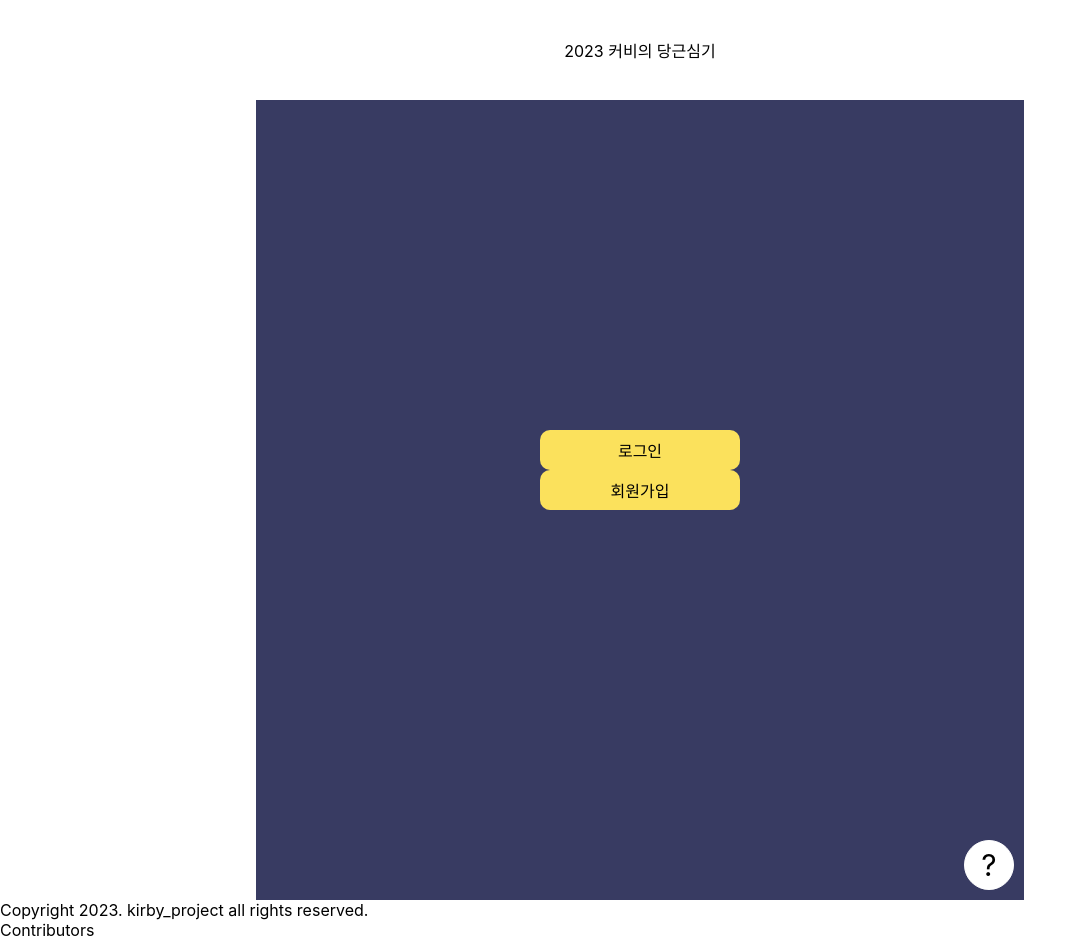
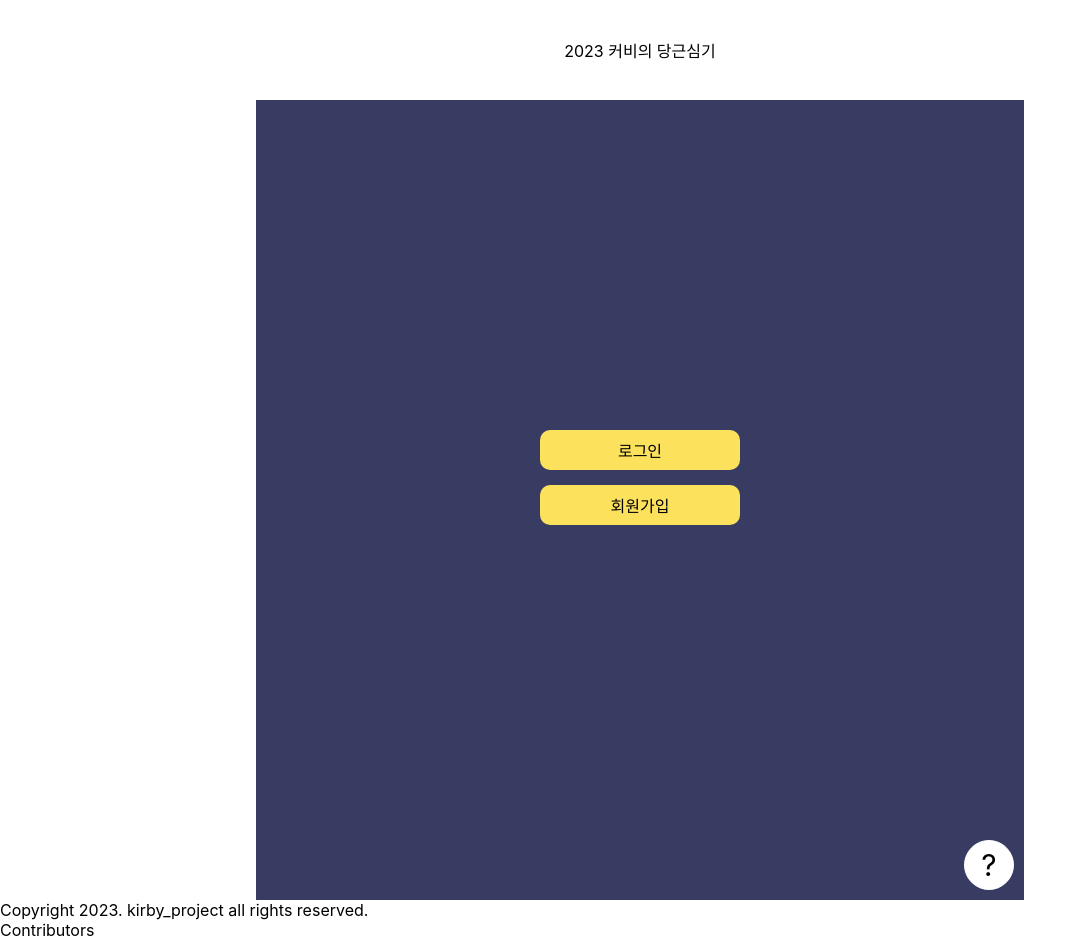
Before and after one commit to kirby-project-2023/carrot_project, a React (Create React App) app: page / in a window 1280 px wide. Shown: the whole page, without its empty margins (0-1086 px from the left). Built offline with nearby package versions, Linux system fonts and the light colour scheme; a web font is replaced by a local one.

Commit message:
CSS 수정

```diff
--- a/src/components/Index.js
+++ b/src/components/Index.js
@@ -9,6 +9,8 @@ const Button = styled.button`
     background-color: var(--yellow);
     border-radius: var(--bd-rd-big);
     border: none;
+    margin-top: var(--gap-md);
+    cursor: pointer;
 `
 
 const Container = styled.div`
```
